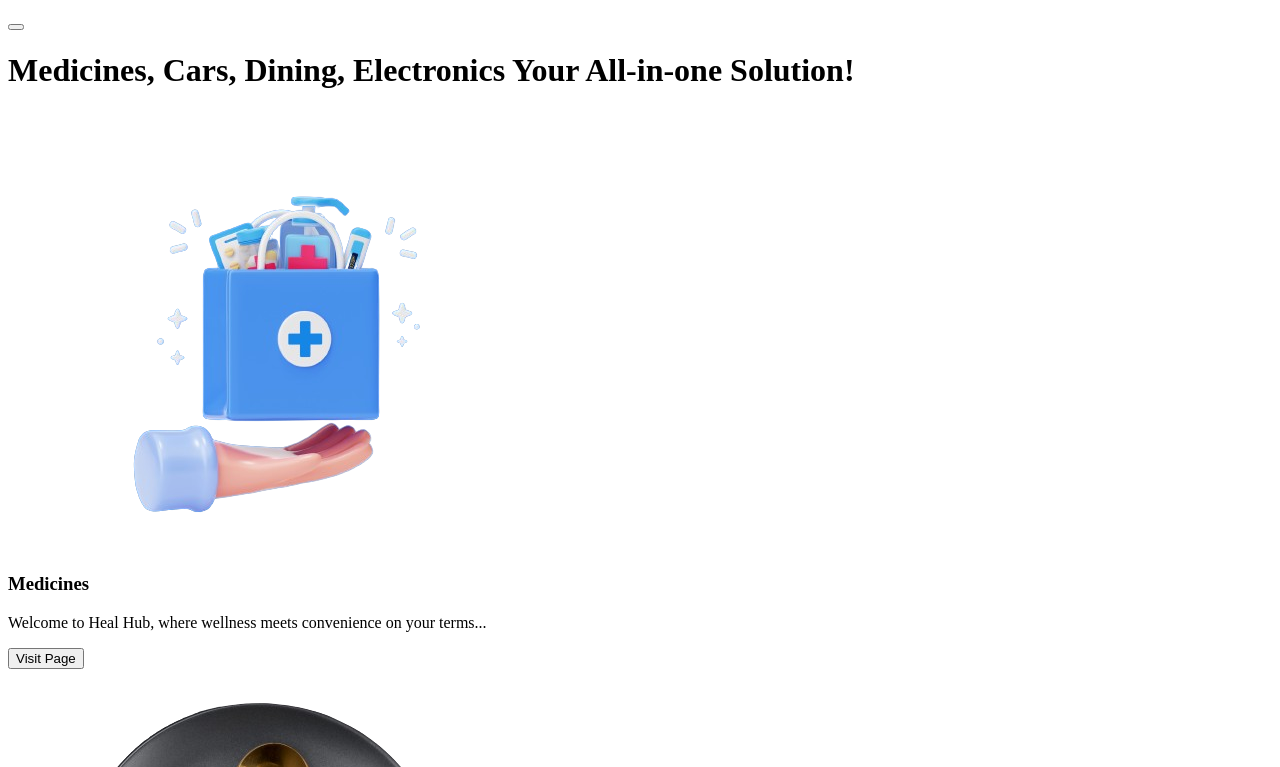
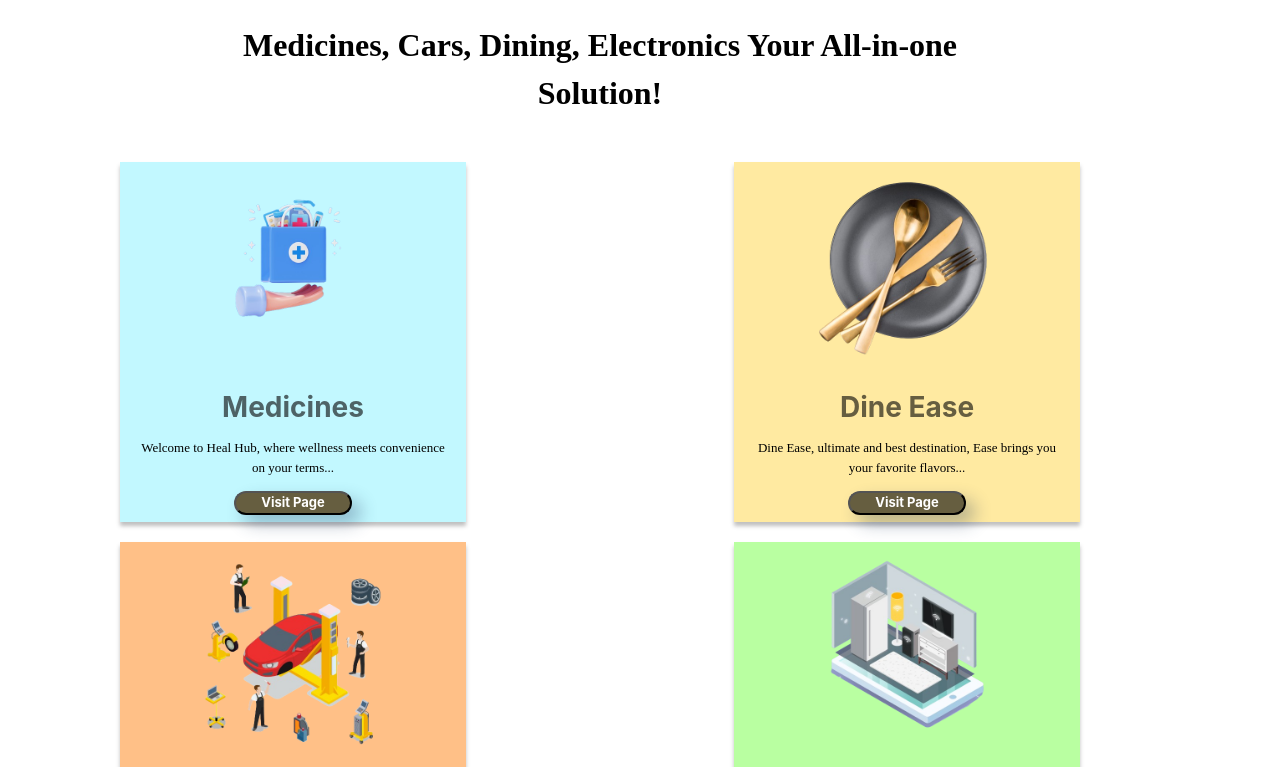
Before and after one commit to nbs-ngao/MyCorporateBuddy, a plain HTML site: page index.html in a window 1280 px wide. Shown: the part 124-891 px from the top of the page. Drawn offline with Linux system fonts and the light colour scheme.

Commit message:
Publish 1st version

```diff
--- a/index.html
+++ b/index.html
@@ -4,6 +4,7 @@
     <meta charset="UTF-8">
     <meta name="viewport" content="width=device-width, initial-scale=1.0">
     <title>My Corporate Buddy</title>
+    <link rel="stylesheet" href="style.css">
 </head>
 <body>
     <header>
@@ -15,33 +16,33 @@
                 <li>Contact Us</li>
             </ul>
         </div>
-        <button class="btn-login"></button>
+        <button class="btn-login">Login</button>
     </header>
     <h1>Medicines, Cars, Dining, Electronics Your All-in-one Solution!</h1>
-    <div class="card-container">
-        <div class="card1">
+    <div class="card-container center">
+        <div class="card1 card">
             <div class="img"><img src="./img/img1.png" alt=""></div>
             <h3>Medicines</h3>
             <p>Welcome to Heal Hub, where wellness meets convenience on your terms...</p>
-            <button>Visit Page</button>
+            <button class="btn-visit">Visit Page</button>
         </div>
-        <div class="card2">
+        <div class="card2 card">
             <div class="img"><img src="./img/img2.png" alt=""></div>
             <h3>Dine Ease</h3>
             <p>Dine Ease, ultimate and best destination, Ease brings you your favorite flavors...</p>
-            <button>Visit Page</button>
+            <button class="btn-visit">Visit Page</button>
         </div>
-        <div class="card3">
-            <div class="img"><img src="./img/img2.png" alt=""></div>
+        <div class="card3 card">
+            <div class="img"><img src="./img/img3.png" alt=""></div>
             <h3>Find Cars</h3>
             <p>AutoCrafters, where is Care. We take pride in delivering smooth care for your vehicule</p>
-            <button>Visit Page</button>
+            <button class="btn-visit">Visit Page</button>
         </div>
-        <div class="card4">
+        <div class="card4 card">
             <div class="img"><img src="./img/img4.png" alt=""></div>
             <h3>Electronics</h3>
             <p>ElectroSwift brings you the latest gadget at your fingertips, seamless tech experience.</p>
-            <button>Visit Page</button>
+            <button class="btn-visit">Visit Page</button>
         </div>
     </div>
 
--- a/style.css
+++ b/style.css
@@ -35,3 +35,154 @@
 @import url('https://fonts.googleapis.com/css2?family=Poppins:ital,wght@0,100;0,200;0,300;0,400;0,500;0,600;0,700;0,800;0,900;1,100;1,200;1,300;1,400;1,500;1,600;1,700;1,800;1,900&display=swap');
 
 /***************************************************************/
+
+header {
+    width: 80%;
+    margin: 45px auto;
+    display: flex;
+    /* border: 2px solid lightcoral; */
+    justify-content: space-between;
+    padding: 10px 0;
+    color: #310E0E;
+    /* flex: 1; */
+}
+
+.logo {
+    font-size: 23px;
+    font-weight: 400;
+    font-family: "Poppins", sans-serif;
+}
+.menu ul {
+    display: flex;
+    list-style-type: none;
+    flex-basis: 400px;
+    gap: 40px;
+    /* border: 2px solid lightgreen; */
+    justify-content: space-around;
+    font-size: 23px;
+    font-family: "Poppins", sans-serif;
+}
+
+.btn-login {
+    flex-basis: 125px;
+    /* border: 2px solid #828282; */
+    border-radius: 100px;
+    background-color: white;
+    color: #140000;
+    font-family: "Poppins", sans-serif;
+    font-weight: 500;
+    font-style: normal;
+}
+
+/*********************/
+
+body {
+    max-width: 1200px;
+    /* width: 90%; */
+    /* margin: 0 auto; */
+}
+
+h1 {
+    width: 65%;
+    margin: 45px auto;
+    text-align: center;
+}
+
+.center {
+    width: 80%;
+    margin: 40px auto;
+}
+
+.card-container {
+    /* border: 2px solid lightgreen; */
+    display: flex;
+    justify-content: space-between;
+    gap: 20px;
+    flex-wrap: wrap;
+    font-family: "Poppins", sans-serif;
+}
+
+.card {
+    flex-basis: 346px;
+    /* border: 2px solid lightgreen; */
+    height: 360px;
+    /* background-color: lightcoral; */
+    display: flex;
+    flex-direction: column;
+    justify-content: space-around;
+    align-items: center;
+}
+
+.img {
+    width: 209px;
+    height: 209px;
+}
+
+.btn-visit {
+    padding: 2px 25px ;
+    /* flex-basis: 123px; */
+    border-radius: 41px;
+    color: white;
+    background-color: #665E40;
+
+    box-shadow: 9px 9px 16.8px 0px #233E6054;
+    font-size: 13px;
+    /* font-family: "Poppins", sans-serif; */
+    font-weight: 700;
+
+    font-family: Inter;
+    line-height: 15.73px;
+    text-align: center;
+
+}
+
+.card p {
+    text-align: center;
+    margin-inline: 15px;
+    /* border: 2px solid black; */
+    font-family: Poppins;
+    font-size: 13px;
+    font-weight: 400;
+    line-height: 19.5px;
+    text-align: center;
+
+}
+
+.card1 {
+    box-shadow: 0px 4px 4px 0px #00000040;
+    background: #00E0FF3D;
+
+}
+
+.card2 {
+    box-shadow: 0px 4px 4px 0px #00000040;
+    background: #FFC7005E;
+
+
+}
+
+.card3 {
+    box-shadow: 0px 4px 4px 0px #00000040;
+    background: #FF7A0078;
+
+
+}
+
+.card4 {
+    box-shadow: 0px 4px 4px 0px #00000040;
+    background: #42FF005E;
+
+
+}
+
+h3 {
+    font-family: Inter;
+    font-size: 28px;
+    font-weight: 700;
+    line-height: 33.89px;
+    text-align: center;
+    color: #00000099;
+
+
+
+}
```
